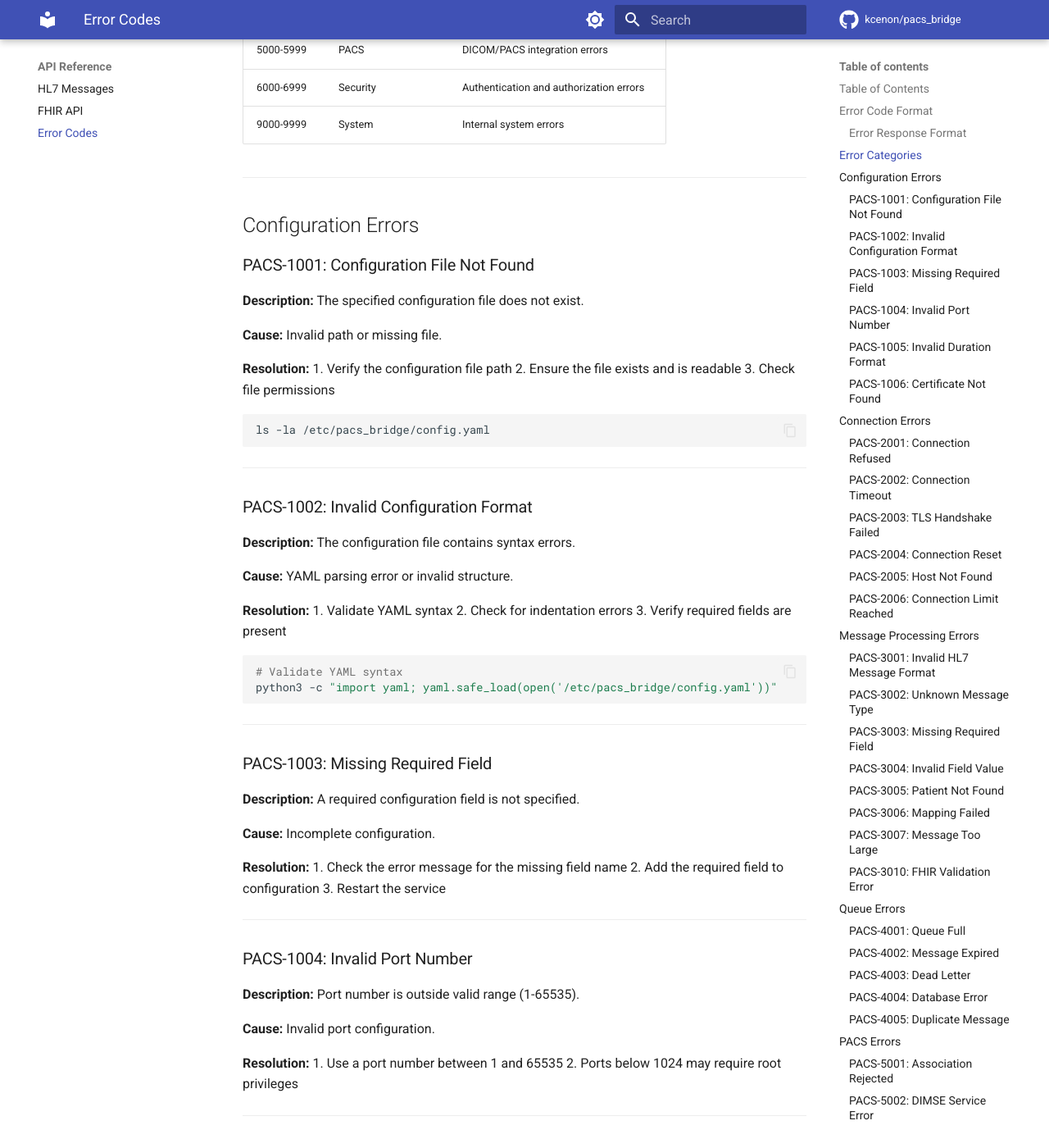
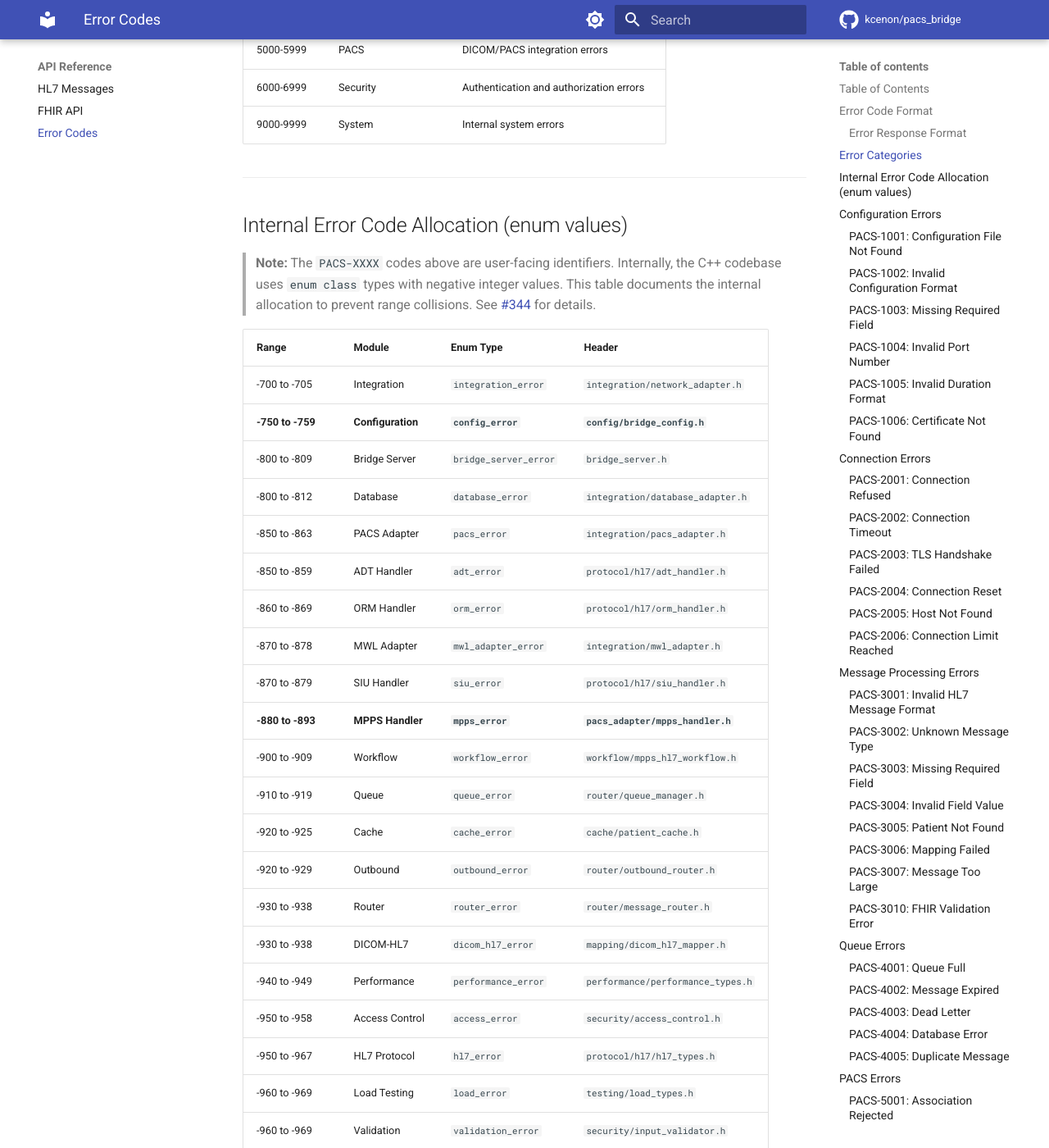
Before and after one commit to kcenon/pacs_bridge, an MkDocs documentation site: the page built from docs/api/error-codes.md, in a window 1280 px wide and 1400 px high, scrolled down 1661 px. Shown: the whole window at 82% size. Built offline with MkDocs 1.6.1 and Material for MkDocs 9.7.7, drawn with Linux system fonts in a browser that asks for light colours; comment, search, counter and statistics services are not loaded; the version menu is left out; some of the changed text lies outside the part shown.

Commit message:
fix: resolve error code range collisions across three module pairs (#353)
Relocate three error code enums to non-overlapping ranges:

- config_error: -900..-909 → -750..-759 (was colliding with workflow_error)
- mpps_error: -970..-983 → -880..-893 (was colliding with mllp_error/mwl_error)
- tracker_error: -1020..-1024 → -1120..-1124 (was colliding with oauth2_error)

Update corresponding test assertions and add internal error code allocation
table to docs/api/error-codes.md for future collision prevention.

Closes #344

```diff
--- a/docs/api/error-codes.md
+++ b/docs/api/error-codes.md
@@ -63,6 +63,56 @@ Where:
 | 5000-5999 | PACS | DICOM/PACS integration errors |
 | 6000-6999 | Security | Authentication and authorization errors |
 | 9000-9999 | System | Internal system errors |
+
+---
+
+## Internal Error Code Allocation (enum values)
+
+> **Note:** The `PACS-XXXX` codes above are user-facing identifiers. Internally, the
+> C++ codebase uses `enum class` types with negative integer values. This table
+> documents the internal allocation to prevent range collisions.
+> See [#344](https://github.com/kcenon/pacs_bridge/issues/344) for details.
+
+| Range | Module | Enum Type | Header |
+|-------|--------|-----------|--------|
+| -700 to -705 | Integration | `integration_error` | `integration/network_adapter.h` |
+| **-750 to -759** | **Configuration** | **`config_error`** | **`config/bridge_config.h`** |
+| -800 to -809 | Bridge Server | `bridge_server_error` | `bridge_server.h` |
+| -800 to -812 | Database | `database_error` | `integration/database_adapter.h` |
+| -850 to -863 | PACS Adapter | `pacs_error` | `integration/pacs_adapter.h` |
+| -850 to -859 | ADT Handler | `adt_error` | `protocol/hl7/adt_handler.h` |
+| -860 to -869 | ORM Handler | `orm_error` | `protocol/hl7/orm_handler.h` |
+| -870 to -878 | MWL Adapter | `mwl_adapter_error` | `integration/mwl_adapter.h` |
+| -870 to -879 | SIU Handler | `siu_error` | `protocol/hl7/siu_handler.h` |
+| **-880 to -893** | **MPPS Handler** | **`mpps_error`** | **`pacs_adapter/mpps_handler.h`** |
+| -900 to -909 | Workflow | `workflow_error` | `workflow/mpps_hl7_workflow.h` |
+| -910 to -919 | Queue | `queue_error` | `router/queue_manager.h` |
+| -920 to -925 | Cache | `cache_error` | `cache/patient_cache.h` |
+| -920 to -929 | Outbound | `outbound_error` | `router/outbound_router.h` |
+| -930 to -938 | Router | `router_error` | `router/message_router.h` |
+| -930 to -938 | DICOM-HL7 | `dicom_hl7_error` | `mapping/dicom_hl7_mapper.h` |
+| -940 to -949 | Performance | `performance_error` | `performance/performance_types.h` |
+| -950 to -958 | Access Control | `access_error` | `security/access_control.h` |
+| -950 to -967 | HL7 Protocol | `hl7_error` | `protocol/hl7/hl7_types.h` |
+| -960 to -969 | Load Testing | `load_error` | `testing/load_types.h` |
+| -960 to -969 | Validation | `validation_error` | `security/input_validator.h` |
+| -960 to -965 | Exporter | `exporter_error` | `tracing/exporter_factory.h` |
+| -970 to -979 | MLLP | `mllp_error` | `mllp/mllp_types.h` |
+| -980 to -987 | Network | `network_error` | `mllp/mllp_network_adapter.h` |
+| -980 to -985 | Health | `health_error` | `monitoring/health_types.h` |
+| -980 to -989 | MWL Client | `mwl_error` | `pacs_adapter/mwl_client.h` |
+| -990 to -999 | TLS | `tls_error` | `security/tls_types.h` |
+| -1000 to -1019 | EMR | `emr_error` | `emr/emr_types.h` |
+| -1020 to -1034 | OAuth2 | `oauth2_error` | `security/oauth2_types.h` |
+| -1040 to -1059 | Patient | `patient_error` | `emr/patient_record.h` |
+| -1060 to -1079 | Result | `result_error` | `emr/result_poster.h` |
+| -1080 to -1099 | Encounter | `encounter_error` | `emr/encounter_context.h` |
+| -1100 to -1108 | EMR Config | `emr_config_error` | `config/emr_config.h` |
+| -1100 to -1109 | EMR Adapter | `adapter_error` | `emr/emr_adapter.h` |
+| **-1120 to -1124** | **Result Tracker** | **`tracker_error`** | **`emr/result_tracker.h`** |
+
+> **Bold entries** were relocated in [#344](https://github.com/kcenon/pacs_bridge/issues/344).
+> Remaining collisions are tracked in a follow-up issue.
 
 ---
 
@@ -1031,7 +1081,10 @@ Error code range: -1080 to -1099
 ## Workflow Errors
 
 Workflow errors occur during MPPS to HL7 workflow orchestration.
-Error code range: -900 to -909
+Error code range: -900 to -909 (`workflow_error` enum)
+
+> **Note:** `config_error` previously shared this range (-900 to -909) but has been
+> relocated to -750 to -759. See [#344](https://github.com/kcenon/pacs_bridge/issues/344).
 
 ### PACS-900: Workflow Not Running
 
```
Also changed, not shown: other parts of docs/api/error-codes.md (+2 -2 lines), 5 other files.
